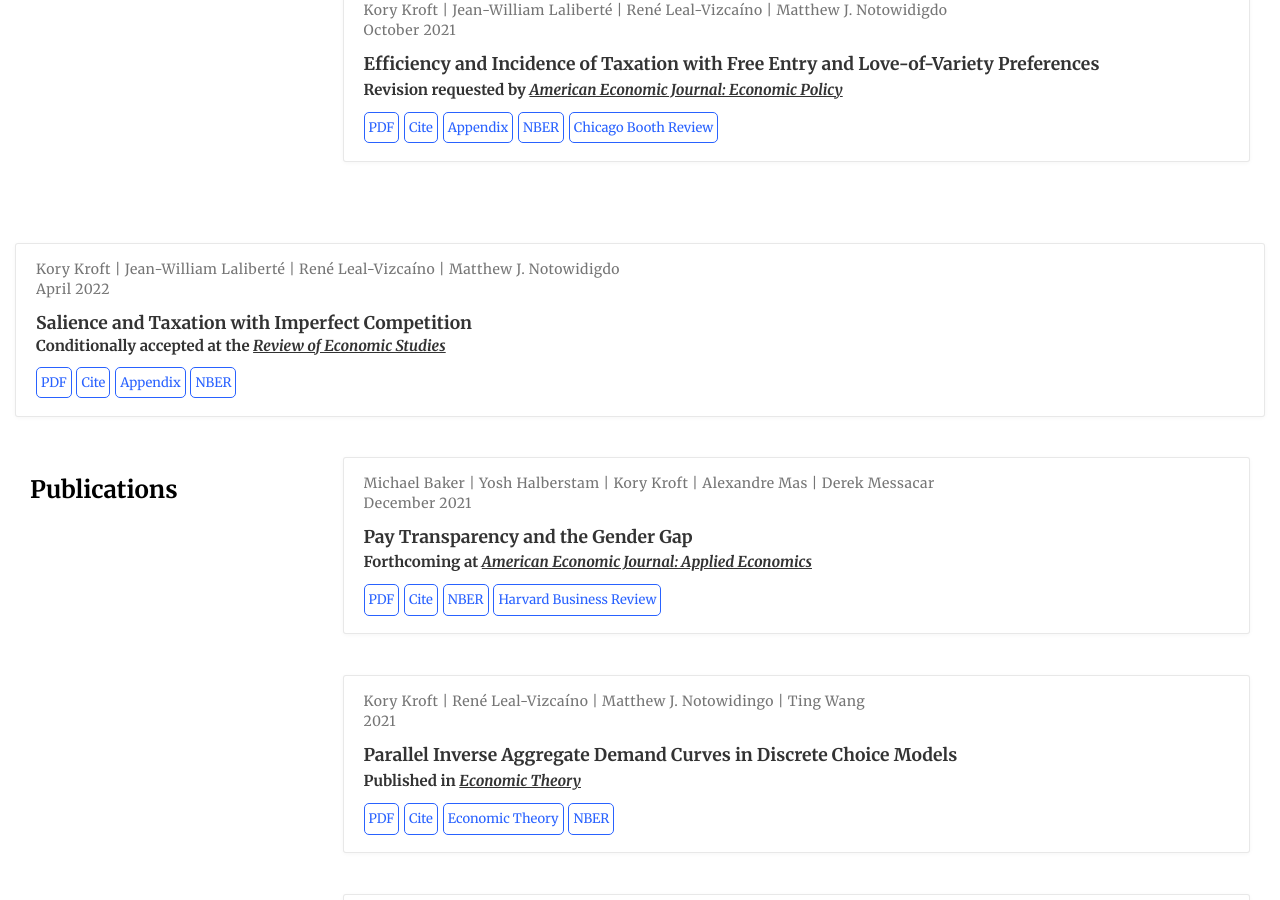
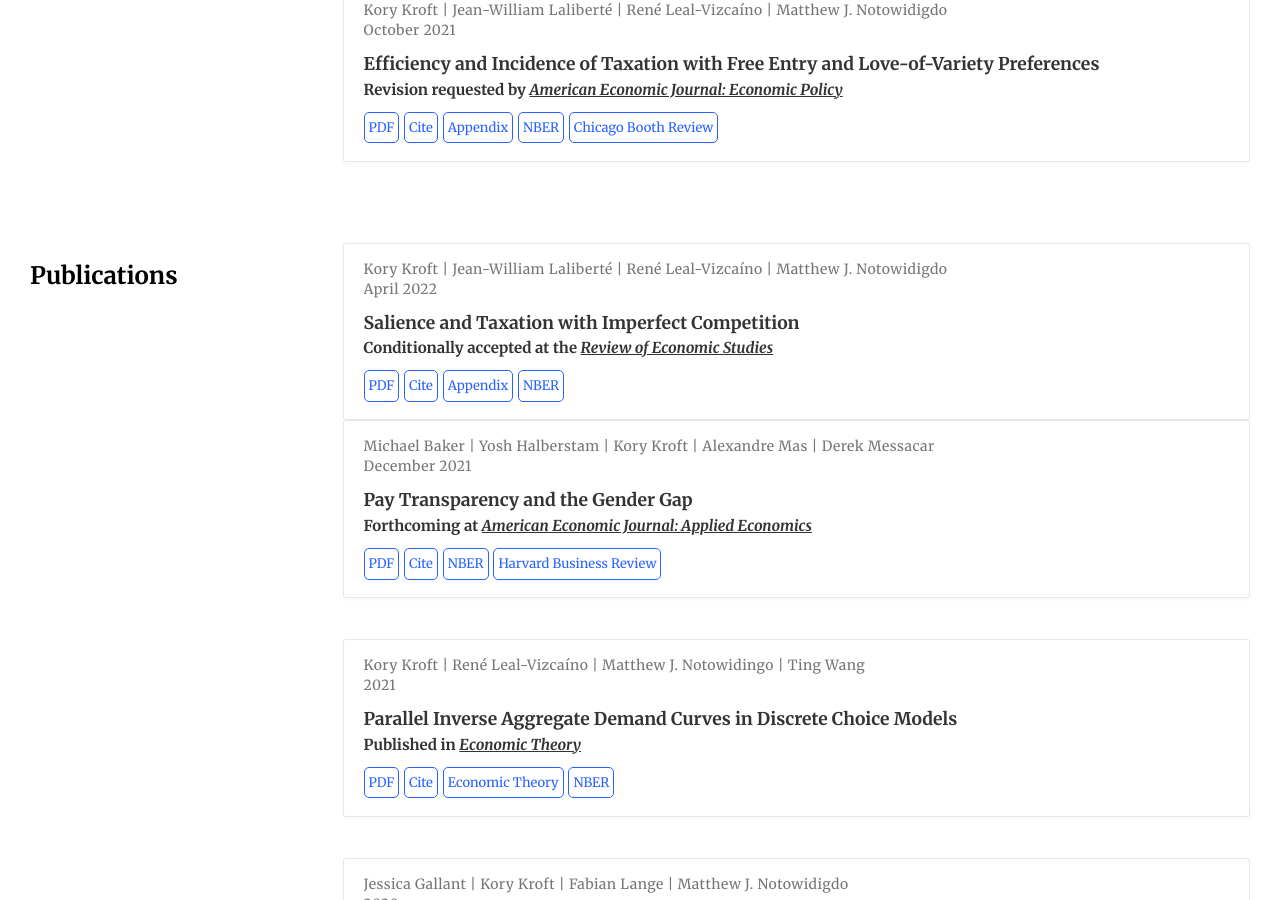
Before and after one commit to korykroft/korykroft.github.io, a Jekyll site: the page built from research/index.html, in a window 1280 px wide and 900 px high, scrolled down 519 px. Built offline with Jekyll 4.4.1, drawn with Linux system fonts in a browser that asks for light colours.

Commit message:
Update index.html

```diff
--- a/research/index.html
+++ b/research/index.html
@@ -90,8 +90,14 @@ description:
 
 <!-- Publications -->
 
+<div class="row marketing lead-card">
+ <div class="col-12 col-md-3">
+  <h3 style="font-weight:bol;  color:black; font-size:1.2em !important;">Publications</h3>
+ </div>
 
- <!-- Next Paper -->
+  <div class="col-12 col-md-9">
+
+    <!-- Next Paper -->
     <div class="card-simple">
     <div class="article-metadata">
       <div>
@@ -111,12 +117,6 @@ description:
       </div>
    </div>
 
-<div class="row marketing lead-card">
- <div class="col-12 col-md-3">
-  <h3 style="font-weight:bol;  color:black; font-size:1.2em !important;">Publications</h3>
- </div>
-
-  <div class="col-12 col-md-9">
 
    <div class="card-simple">
     <div class="article-metadata">
```
